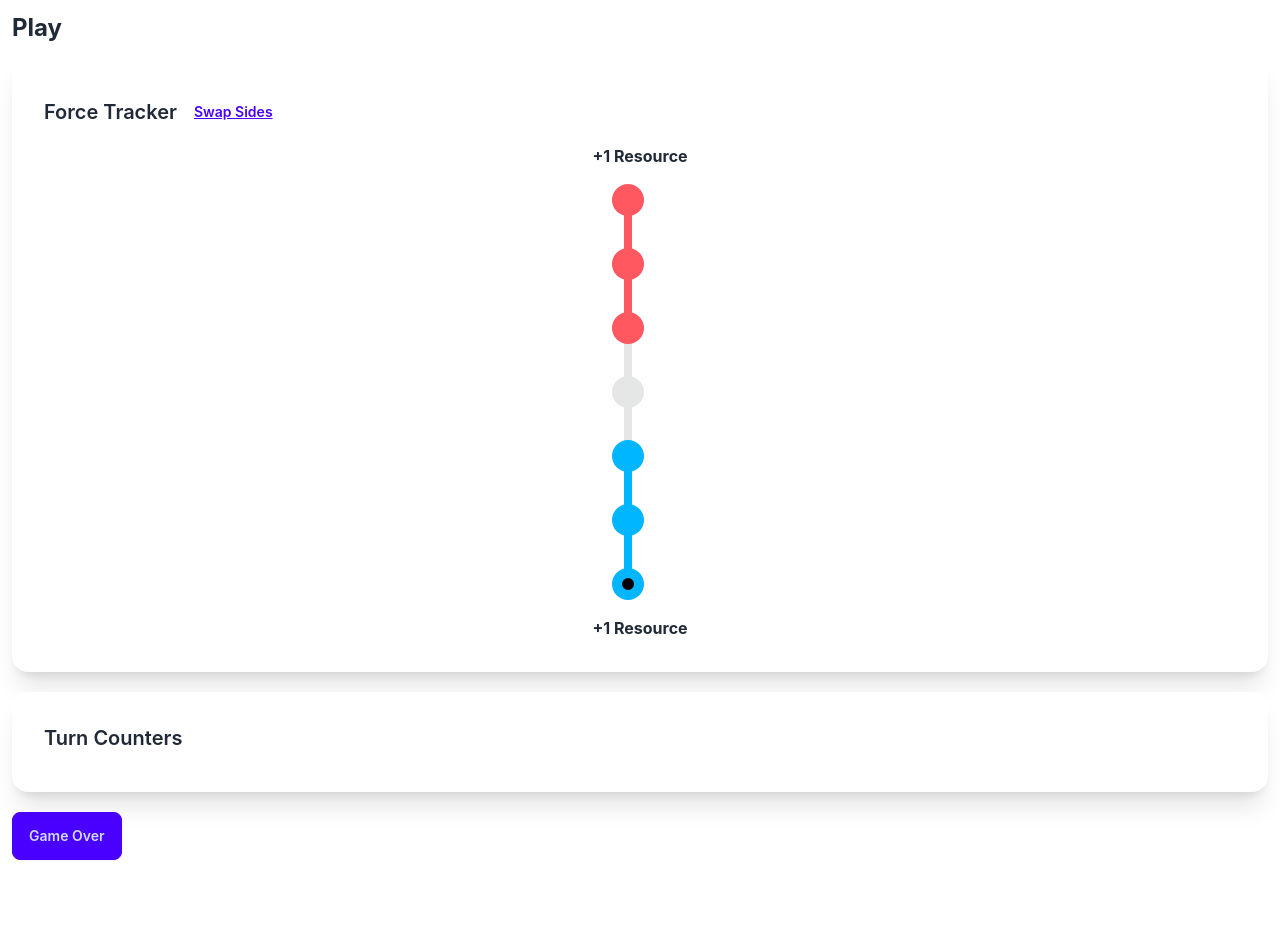
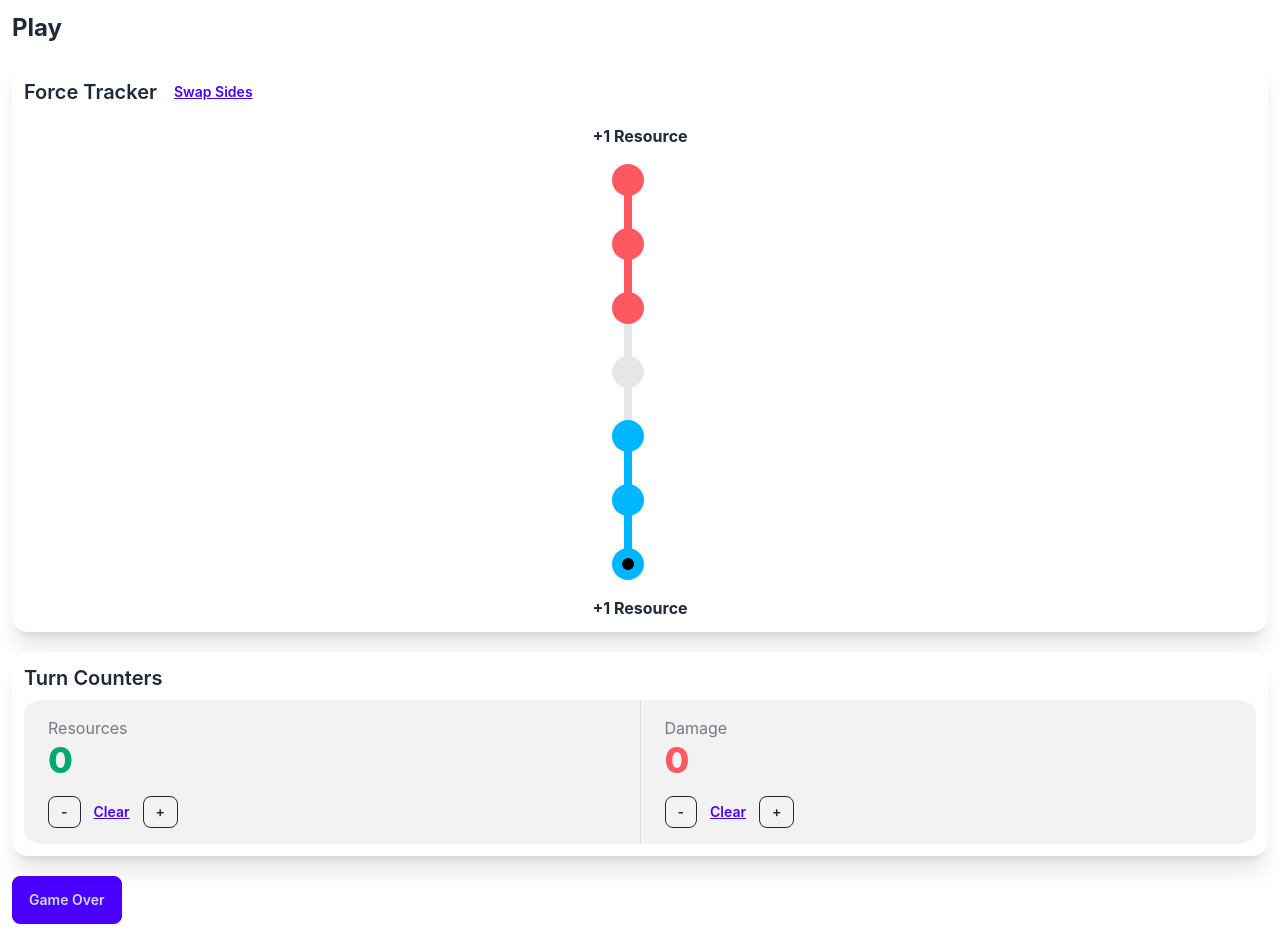
Before and after one commit to tsteelematc/tca-sw-deckbuilding, a React (Create React App) app: page /#/play in a window 1280 px wide. Before the commit the page ends 884 px from the top, so only its background shows below. Built offline with nearby package versions, Linux system fonts and the light colour scheme.

Commit message:
Hmm, damage-counter and resource-counter done'ish...

```diff
--- a/src/Play.tsx
+++ b/src/Play.tsx
@@ -13,6 +13,8 @@ export const Play: React.FC<PlayProps> = ({
     const nav = useNavigate();
     const [selectedForceTrackPosition, setSelectedForceTrackPosition] = useState(7);
     const [redOnTop, setRedOnTop] = useState(true);
+    const [resourceCount, setResourceCount] = useState(0);
+    const [damageCount, setDamageCount] = useState(0);
 
     return (
         <div>
@@ -25,7 +27,7 @@ export const Play: React.FC<PlayProps> = ({
                 className="card bg-base-100 shadow-xl mt-3 mb-5"
             >
                 <div
-                    className="card-body flex justify-items-center123"
+                    className="card-body flex justify-items-center123 -m-5"
                 >
                     <div
                         className="flex items-center"
@@ -73,18 +75,33 @@ export const Play: React.FC<PlayProps> = ({
                 className="card bg-base-100 shadow-xl mt-3 mb-5"
             >
                 <div
-                    className="card-body flex justify-items-center123"
+                    className="card-body flex justify-items-center123 -m-5"
                 >
                     <h2
                         className="card-title"
                     >
                         Turn Counters
                     </h2>
-                    <div
-                        className="flex flex-auto justify-center bg-success123"
-                    >
-                    </div>
-                </div>
+                    <div className="stats bg-base-200">
+                        <div className="stat">
+                            <div className="stat-title">Resources</div>
+                            <div className="stat-value text-success">{resourceCount}</div>
+                            <div className="stat-actions">
+                                <button className="btn btn-sm btn-outline btn-light" onClick={() => setResourceCount(resourceCount - 1)}>-</button>
+                                <button className="btn btn-link btn-sm" onClick={() => setResourceCount(0)}>Clear</button>
+                                <button className="btn btn-sm btn-outline" onClick={() => setResourceCount(resourceCount + 1)}>+</button>
+                            </div>
+                        </div>
+                        <div className="stat">
+                            <div className="stat-title">Damage</div>
+                            <div className="stat-value text-error">{damageCount}</div>
+                            <div className="stat-actions">
+                                <button className="btn btn-sm btn-outline" onClick={() => setDamageCount(damageCount - 1)}>-</button>
+                                <button className="btn btn-link btn-sm" onClick={() => setDamageCount(0)}>Clear</button>
+                                <button className="btn btn-sm btn-outline" onClick={() => setDamageCount(damageCount + 1)}>+</button>
+                            </div>
+                        </div>
+                    </div>                </div>
             </div>
             <button
                 className="btn btn-primary mb-3"
```
